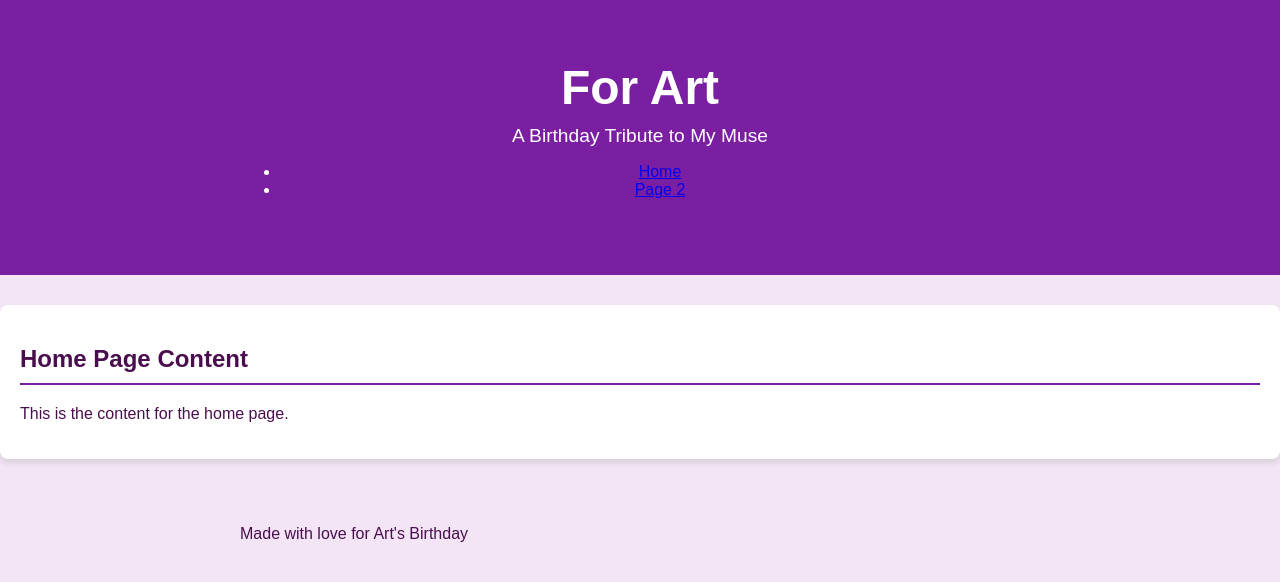
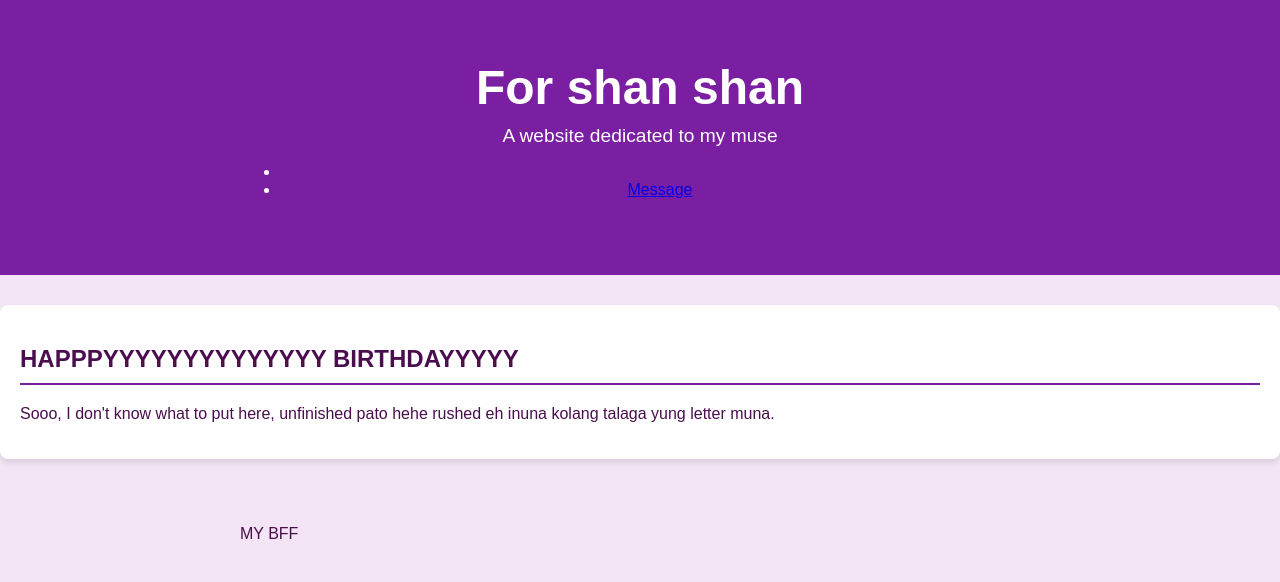
Before and after one commit to Crayyuu/shan-shan, a plain HTML site: page index.html in a window 1280 px wide. Drawn offline with Linux system fonts and the light colour scheme.

Commit message:
Update index.html

```diff
--- a/index.html
+++ b/index.html
@@ -3,18 +3,18 @@
 <head>
     <meta charset="UTF-8">
     <meta name="viewport" content="width=device-width, initial-scale=1.0">
-    <title>For Art - A Birthday Tribute</title>
+    <title>For my shan shan</title>
     <link rel="stylesheet" href="style.css">
 </head>
 <body>
     <header class="fade-in">
         <div class="container">
-            <h1>For Art</h1>
-            <div class="subtitle">A Birthday Tribute to My Muse</div>
+            <h1>For shan shan</h1>
+            <div class="subtitle">A website dedicated to my muse</div>
             <nav>
                 <ul>
-                    <li><a href="#home" id="home-link">Home</a></li>
-                    <li><a href="page2.html" id="page2-link">Page 2</a></li>
+                    <li><a href="#home" id="home-link"></a></li>
+                    <li><a href="page2.html" id="page2-link">Message</a></li>
                 </ul>
             </nav>
         </div>
@@ -22,8 +22,8 @@
 
     <!-- Add your content for the home page here -->
     <section id="home">
-        <h2>Home Page Content</h2>
-        <p>This is the content for the home page.</p>
+        <h2>HAPPPYYYYYYYYYYYYYY BIRTHDAYYYYY</h2>
+        <p>Sooo, I don't know what to put here, unfinished pato hehe rushed eh inuna kolang talaga yung letter muna.</p>
     </section>
 
     <!-- Add your content for page 2 here -->
@@ -31,7 +31,7 @@
 
     <footer class="fade-in">
         <div class="container">
-            <p>Made with love for Art's Birthday</p>
+            <p>MY BFF</p>
         </div>
     </footer>
 
```
